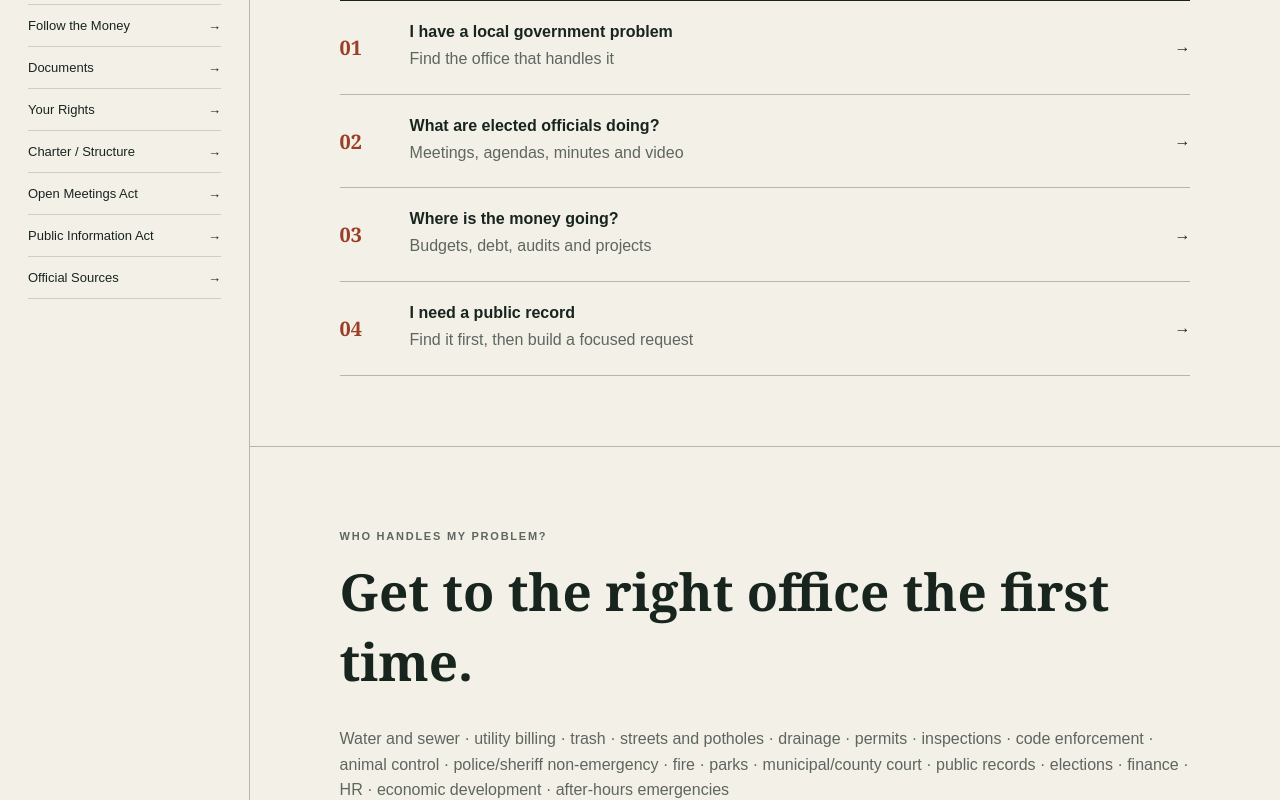
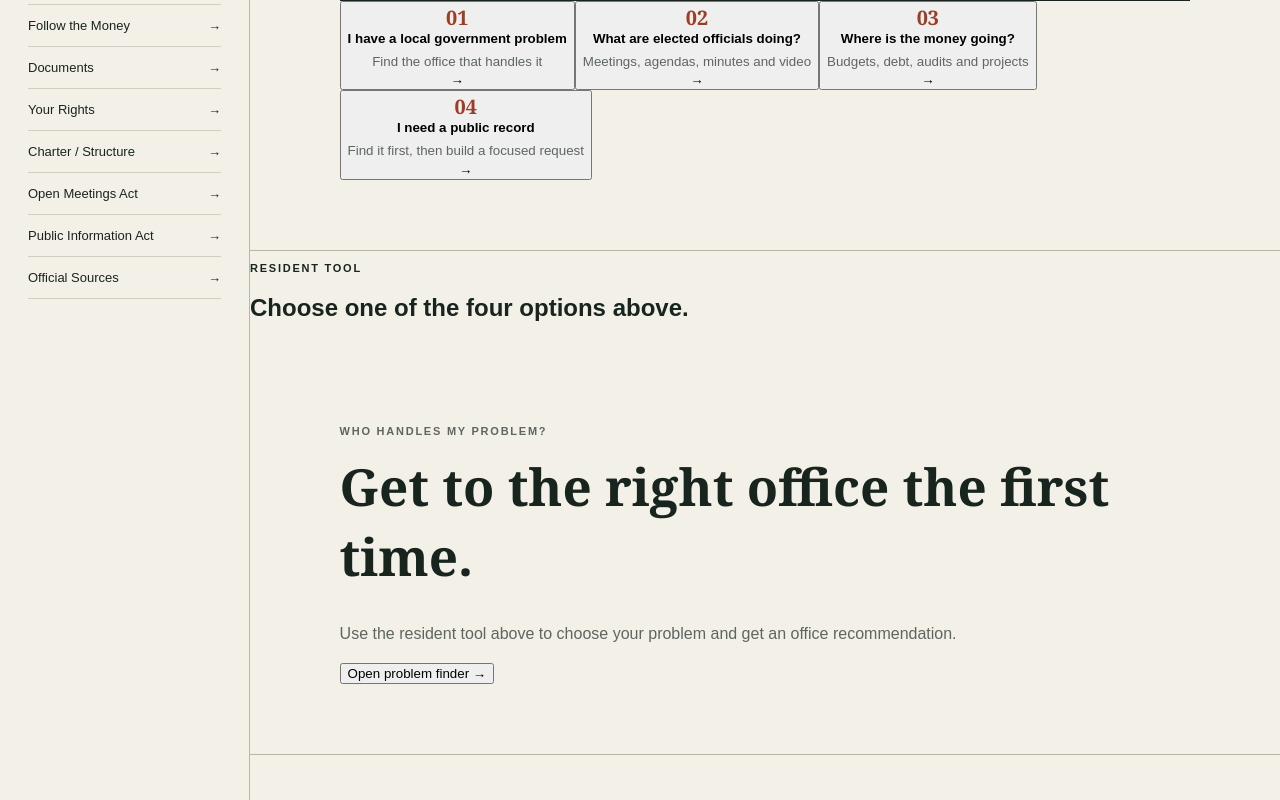
Before and after one commit to cryptoqueen23/texas-civic-guide, a Next.js app: page /gatesville in a window 1280 px wide. Shown: the part 960-1760 px from the top of the page. Built offline with nearby package versions, Linux system fonts and the light colour scheme.

Commit message:
Make resident action cards interactive

```diff
--- a/components/CityHome.tsx
+++ b/components/CityHome.tsx
@@ -10,6 +10,7 @@ type CityHomeProps = {
 };
 
 type Lang = 'en' | 'es';
+type ToolId = 'help' | 'meetings' | 'money' | 'records';
 
 const copy = {
   en: {
@@ -40,38 +41,105 @@ const nav = {
 };
 
 const sections = [
-  {id:'help', en:'I have a local government problem', es:'Tengo un problema con el gobierno local', descEn:'Find the office that handles it', descEs:'Encuentra la oficina que lo atiende', keywords:'water sewer utility trash street pothole drainage permit inspection code animal court record election tax sheriff clerk agua alcantarillado factura basura calle bache drenaje permiso inspección código animal tribunal registro elección impuesto alguacil secretario'},
-  {id:'meetings', en:'What are elected officials doing?', es:'¿Qué están haciendo los funcionarios electos?', descEn:'Meetings, agendas, minutes and video', descEs:'Reuniones, agendas, actas y video', keywords:'meeting agenda council commissioners court minutes video speak public comment reunión agenda concejo comisionados actas video hablar comentario público'},
-  {id:'money', en:'Where is the money going?', es:'¿A dónde va el dinero?', descEn:'Budgets, debt, audits and projects', descEs:'Presupuestos, deuda, auditorías y proyectos', keywords:'budget audit debt tax bond contract procurement capital water sewer presupuesto auditoría deuda impuesto bono contrato compras capital'},
-  {id:'records', en:'I need a public record', es:'Necesito un registro público', descEn:'Find it first, then build a focused request', descEs:'Encuéntralo primero y luego prepara una solicitud precisa', keywords:'record TPIA PIR open records public information document ordinance resolution report campaign finance registro información pública documento ordenanza resolución informe campaña finanzas'},
+  {id:'help' as ToolId, en:'I have a local government problem', es:'Tengo un problema con el gobierno local', descEn:'Find the office that handles it', descEs:'Encuentra la oficina que lo atiende', keywords:'water sewer utility trash street pothole drainage permit inspection code animal court record election tax sheriff clerk agua alcantarillado factura basura calle bache drenaje permiso inspección código animal tribunal registro elección impuesto alguacil secretario'},
+  {id:'meetings' as ToolId, en:'What are elected officials doing?', es:'¿Qué están haciendo los funcionarios electos?', descEn:'Meetings, agendas, minutes and video', descEs:'Reuniones, agendas, actas y video', keywords:'meeting agenda council commissioners court minutes video speak public comment reunión agenda concejo comisionados actas video hablar comentario público'},
+  {id:'money' as ToolId, en:'Where is the money going?', es:'¿A dónde va el dinero?', descEn:'Budgets, debt, audits and projects', descEs:'Presupuestos, deuda, auditorías y proyectos', keywords:'budget audit debt tax bond contract procurement capital water sewer presupuesto auditoría deuda impuesto bono contrato compras capital'},
+  {id:'records' as ToolId, en:'I need a public record', es:'Necesito un registro público', descEn:'Find it first, then build a focused request', descEs:'Encuéntralo primero y luego prepara una solicitud precisa', keywords:'record TPIA PIR open records public information document ordinance resolution report campaign finance registro información pública documento ordenanza resolución informe campaña finanzas'},
   {id:'rights', en:'What are my rights?', es:'¿Cuáles son mis derechos?', descEn:'Texas open government and local authority', descEs:'Gobierno abierto de Texas y autoridad local', keywords:'rights charter open meetings OMA public information PIA TPIA speak council authority manager derechos carta reuniones abiertas información pública hablar autoridad administrador'}
 ];
 
-export default function CityHome({ city, subtitle, officialUrl }: CityHomeProps) {
+const cityProblems = [
+  ['water','Water / sewer','Agua / alcantarillado','Utility / Public Works','Servicios públicos / Obras Públicas'],
+  ['billing','Utility bill / payment','Factura / pago de servicios','Utility Billing','Facturación de servicios'],
+  ['trash','Trash / bulk pickup','Basura / recogida grande','Solid Waste / Sanitation','Residuos Sólidos / Saneamiento'],
+  ['street','Pothole / street / drainage','Bache / calle / drenaje','Public Works / Streets','Obras Públicas / Calles'],
+  ['permit','Permit / inspection','Permiso / inspección','Development / Building Inspections','Desarrollo / Inspecciones'],
+  ['code','Code enforcement','Cumplimiento de códigos','Code Enforcement','Cumplimiento de Códigos'],
+  ['animal','Animal control','Control de animales','Animal Control','Control de Animales'],
+  ['court','Ticket / municipal court','Multa / tribunal municipal','Municipal Court','Tribunal Municipal'],
+  ['records','Public records','Registros públicos','City Secretary / Public Information','Secretaría Municipal / Información Pública'],
+  ['elections','City elections','Elecciones municipales','City Secretary / Elections','Secretaría Municipal / Elecciones']
+];
+
+const countyProblems = [
+  ['tax','Property tax / vehicle registration','Impuesto predial / registro vehicular','Tax Assessor-Collector','Asesor-Recaudador de Impuestos'],
+  ['records','Deeds / property records / official records','Escrituras / propiedad / registros oficiales','County Clerk','Secretaría del Condado'],
+  ['court','Court case / filing','Caso judicial / presentación','County or District Clerk','Secretaría del Condado o Distrito'],
+  ['elections','Voting / elections','Votación / elecciones','Elections Administration','Administración de Elecciones'],
+  ['road','County road / precinct issue','Camino del condado / precinto','County Commissioner Precinct','Comisionado del Precinto'],
+  ['sheriff','Sheriff / non-emergency','Alguacil / no emergencia','Sheriff’s Office','Oficina del Alguacil'],
+  ['jail','Jail / inmate information','Cárcel / información de reclusos','Sheriff / Jail','Alguacil / Cárcel'],
+  ['records-request','Public information request','Solicitud de información pública','County public-information officer / record custodian','Oficial de información pública / custodio'],
+  ['budget','County budget / audit','Presupuesto / auditoría del condado','County Auditor / Commissioners Court','Auditor del Condado / Tribunal de Comisionados'],
+  ['emergency','Emergency management','Manejo de emergencias','Emergency Management','Manejo de Emergencias']
+];
+
+export default function CityHome({ city, subtitle, officialUrl, jurisdictionType='city' }: CityHomeProps) {
   const [lang,setLang]=useState<Lang>('en');
   const [query,setQuery]=useState('');
   const [submitted,setSubmitted]=useState(false);
+  const [activeTool,setActiveTool]=useState<ToolId | null>(null);
+  const [selectedProblem,setSelectedProblem]=useState<string | null>(null);
   const t=copy[lang];
+  const problems=jurisdictionType==='county'?countyProblems:cityProblems;
+
   const results=useMemo(()=>{
     const q=query.trim().toLowerCase();
     if(!q) return [];
     return sections.filter(s => `${s.en} ${s.es} ${s.descEn} ${s.descEs} ${s.keywords}`.toLowerCase().includes(q));
   },[query]);
-  function submit(e:FormEvent){e.preventDefault();setSubmitted(true);requestAnimationFrame(()=>document.getElementById('search-results')?.scrollIntoView({behavior:'smooth',block:'start'}));}
+
+  function openTool(id:ToolId){
+    setActiveTool(id);
+    setSelectedProblem(null);
+    requestAnimationFrame(()=>document.getElementById('resident-tool')?.scrollIntoView({behavior:'smooth',block:'start'}));
+  }
+
+  function submit(e:FormEvent){
+    e.preventDefault();
+    setSubmitted(true);
+    const first=results[0];
+    if(first && ['help','meetings','money','records'].includes(first.id)) setActiveTool(first.id as ToolId);
+    requestAnimationFrame(()=>document.getElementById('search-results')?.scrollIntoView({behavior:'smooth',block:'start'}));
+  }
+
   const ids=['help','hall','meetings','money','documents','rights','charter','oma','pia','sources'];
+  const selected=problems.find(p=>p[0]===selectedProblem);
+
   return <main id="main" lang={lang}>
     <header className="city-header"><a className="wordmark" href="/">TEXAS <span>CIVIC GUIDE</span></a><nav aria-label="Utility"><a href="#sources">{t.sources}</a><a href="#accessibility">{t.accessibility}</a><button type="button" onClick={()=>{setLang(lang==='en'?'es':'en');setSubmitted(false)}} aria-label={lang==='en'?'Cambiar a español':'Switch to English'}>{t.toggle}</button></nav></header>
     <div className="city-label"><span>{t.your}</span><strong>{city}</strong><small>{subtitle}</small></div>
     <section className="resident-hero"><div className="hero-copy"><p className="eyebrow">{t.eyebrow}</p><h1>{t.heroA}<br/><em>{t.heroB}</em></h1><p>{t.intro}</p></div>
       <form className="big-search" onSubmit={submit}><label htmlFor="city-search">{t.search} {city}</label><div><input id="city-search" value={query} onChange={e=>{setQuery(e.target.value);setSubmitted(false)}} placeholder={t.placeholder}/><button type="submit">{t.search}</button></div><small>{t.searchNote}</small></form>
     </section>
-    {submitted && <section id="search-results" className="search-results" aria-live="polite"><p className="section-kicker">{t.results}</p>{results.length? <div className="action-list">{results.map((r,i)=><a href={'#'+r.id} key={r.id}><b>0{i+1}</b><div><strong>{lang==='en'?r.en:r.es}</strong><span>{lang==='en'?r.descEn:r.descEs}</span></div><i>→</i></a>)}</div>:<p>{t.noResults} <a href={officialUrl} target="_blank" rel="noreferrer">{t.visit} ↗</a></p>}</section>}
+
+    {submitted && <section id="search-results" className="search-results" aria-live="polite"><p className="section-kicker">{t.results}</p>{results.length? <div className="action-list">{results.map((r,i)=>['help','meetings','money','records'].includes(r.id)?<button type="button" onClick={()=>openTool(r.id as ToolId)} key={r.id}><b>0{i+1}</b><div><strong>{lang==='en'?r.en:r.es}</strong><span>{lang==='en'?r.descEn:r.descEs}</span></div><i>→</i></button>:<a href={'#'+r.id} key={r.id}><b>0{i+1}</b><div><strong>{lang==='en'?r.en:r.es}</strong><span>{lang==='en'?r.descEn:r.descEs}</span></div><i>→</i></a>)}</div>:<p>{t.noResults} <a href={officialUrl} target="_blank" rel="noreferrer">{t.visit} ↗</a></p>}</section>}
+
     <div className="city-layout"><aside><p>{t.explore}</p>{nav[lang].map((item,i)=><a key={item} href={'#'+ids[i]}>{item}<span>→</span></a>)}</aside><div className="city-content">
-      <section className="start"><p className="section-kicker">{t.start}</p><h2>{t.skip}</h2><div className="action-list">{sections.slice(0,4).map((s,i)=><a href={'#'+s.id} key={s.id}><b>0{i+1}</b><div><strong>{lang==='en'?s.en:s.es}</strong><span>{lang==='en'?s.descEn:s.descEs}</span></div><i>→</i></a>)}</div></section>
-      <section id="help" className="editorial-section"><p className="section-kicker">{lang==='en'?'WHO HANDLES MY PROBLEM?':'¿QUIÉN ATIENDE MI PROBLEMA?'}</p><h2>{lang==='en'?'Get to the right office the first time.':'Llega a la oficina correcta desde el principio.'}</h2><p>{lang==='en'?'Water and sewer · utility billing · trash · streets and potholes · drainage · permits · inspections · code enforcement · animal control · police/sheriff non-emergency · fire · parks · municipal/county court · public records · elections · finance · HR · economic development · after-hours emergencies':'Agua y alcantarillado · facturación · basura · calles y baches · drenaje · permisos · inspecciones · cumplimiento de códigos · control de animales · policía/alguacil no emergencia · bomberos · parques · tribunal municipal/del condado · registros públicos · elecciones · finanzas · recursos humanos · desarrollo económico · emergencias fuera de horario'}</p></section>
+      <section className="start"><p className="section-kicker">{t.start}</p><h2>{t.skip}</h2><div className="action-list">{sections.slice(0,4).map((s,i)=><button type="button" onClick={()=>openTool(s.id as ToolId)} key={s.id}><b>0{i+1}</b><div><strong>{lang==='en'?s.en:s.es}</strong><span>{lang==='en'?s.descEn:s.descEs}</span></div><i>→</i></button>)}</div></section>
+
+      <section id="resident-tool" className={`resident-tool ${activeTool?'is-open':''}`} aria-live="polite">
+        {!activeTool && <div><p className="section-kicker">{lang==='en'?'RESIDENT TOOL':'HERRAMIENTA PARA RESIDENTES'}</p><h2>{lang==='en'?'Choose one of the four options above.':'Elige una de las cuatro opciones arriba.'}</h2></div>}
+
+        {activeTool==='help' && <div>
+          <p className="section-kicker">{lang==='en'?'WHO HANDLES MY PROBLEM?':'¿QUIÉN ATIENDE MI PROBLEMA?'}</p>
+          <h2>{lang==='en'?'Tell us what happened.':'Dinos qué pasó.'}</h2>
+          <p>{lang==='en'?'Pick the closest match. We’ll tell you which local office normally handles it.':'Elige la opción más cercana. Te diremos qué oficina local normalmente lo atiende.'}</p>
+          <div className="problem-grid">{problems.map(p=><button type="button" className={selectedProblem===p[0]?'selected':''} onClick={()=>setSelectedProblem(p[0])} key={p[0]}>{lang==='en'?p[1]:p[2]}</button>)}</div>
+          {selected && <div className="office-result"><span>{lang==='en'?'START HERE':'EMPIEZA AQUÍ'}</span><h3>{lang==='en'?selected[3]:selected[4]}</h3><p>{lang==='en'?`This is the office that normally handles “${selected[1]}” for this type of local government. Verify current contact details on the official ${city} website.`:`Esta es la oficina que normalmente atiende “${selected[2]}” para este tipo de gobierno local. Verifica los datos de contacto actuales en el sitio oficial de ${city}.`}</p><a href={officialUrl} target="_blank" rel="noreferrer">{lang==='en'?'Open official website':'Abrir sitio oficial'} ↗</a></div>}
+        </div>}
+
+        {activeTool==='meetings' && <div><p className="section-kicker">{lang==='en'?'MEETINGS':'REUNIONES'}</p><h2>{lang==='en'?'Find what elected officials are doing.':'Mira qué están haciendo los funcionarios electos.'}</h2><div className="tool-links"><a href={officialUrl} target="_blank" rel="noreferrer">{lang==='en'?'Find agendas and meeting notices':'Buscar agendas y avisos'} ↗</a><a href="#rights">{lang==='en'?'Learn your Open Meetings Act rights':'Conoce tus derechos bajo la Ley de Reuniones Abiertas'} →</a></div></div>}
+
+        {activeTool==='money' && <div><p className="section-kicker">{lang==='en'?'FOLLOW THE MONEY':'SIGUE EL DINERO'}</p><h2>{lang==='en'?'Start with the official financial record.':'Empieza con el registro financiero oficial.'}</h2><div className="tool-links"><a href={officialUrl} target="_blank" rel="noreferrer">{lang==='en'?'Find budgets, audits and financial documents':'Buscar presupuestos, auditorías y documentos financieros'} ↗</a><a href="#money">{lang==='en'?'See what each document can tell you':'Ver qué puede decirte cada documento'} →</a></div></div>}
+
+        {activeTool==='records' && <div><p className="section-kicker">{lang==='en'?'PUBLIC RECORDS':'REGISTROS PÚBLICOS'}</p><h2>{lang==='en'?'Find it before you request it.':'Encuéntralo antes de pedirlo.'}</h2><p>{lang==='en'?'Check the official site first for agendas, minutes, budgets, audits, ordinances, resolutions and reports. If it is not already published, the next step is a focused Texas Public Information Act request.':'Primero revisa el sitio oficial para agendas, actas, presupuestos, auditorías, ordenanzas, resoluciones e informes. Si no está publicado, el próximo paso es una solicitud precisa bajo la Ley de Información Pública de Texas.'}</p><div className="tool-links"><a href={officialUrl} target="_blank" rel="noreferrer">{lang==='en'?'Search official records':'Buscar registros oficiales'} ↗</a><a href="#rights">{lang==='en'?'Learn the Public Information Act':'Conoce la Ley de Información Pública'} →</a></div></div>}
+      </section>
+
+      <section id="help" className="editorial-section"><p className="section-kicker">{lang==='en'?'WHO HANDLES MY PROBLEM?':'¿QUIÉN ATIENDE MI PROBLEMA?'}</p><h2>{lang==='en'?'Get to the right office the first time.':'Llega a la oficina correcta desde el principio.'}</h2><p>{lang==='en'?'Use the resident tool above to choose your problem and get an office recommendation.':'Usa la herramienta de arriba para elegir tu problema y recibir una recomendación de oficina.'}</p><button className="inline-tool-button" type="button" onClick={()=>openTool('help')}>{lang==='en'?'Open problem finder':'Abrir buscador de oficinas'} →</button></section>
       <section id="meetings" className="editorial-section split"><div><p className="section-kicker">{lang==='en'?'WHAT ARE THEY DOING?':'¿QUÉ ESTÁN HACIENDO?'}</p><h2>{lang==='en'?'Meetings without the scavenger hunt.':'Reuniones sin búsqueda del tesoro.'}</h2><p>{lang==='en'?'Next meeting, agenda, packet, minutes, video, how to speak and the Open Meetings Act rules that matter to residents.':'Próxima reunión, agenda, paquete, actas, video, cómo participar y las reglas de la Ley de Reuniones Abiertas que importan a los residentes.'}</p></div><div className="source-note"><b>{lang==='en'?'Official first':'Primero lo oficial'}</b><p>{lang==='en'?'Every factual summary should trace back to the local government or State of Texas.':'Todo resumen factual debe poder rastrearse al gobierno local o al Estado de Texas.'}</p></div></section>
       <section id="money" className="editorial-section"><p className="section-kicker">{lang==='en'?'FOLLOW THE MONEY':'SIGUE EL DINERO'}</p><h2>{lang==='en'?'Numbers need receipts.':'Los números necesitan recibos.'}</h2><p>{lang==='en'?'Tax rates, budgets, debt, bonds, audits, contracts and capital projects, with an official source attached to every number.':'Tasas de impuestos, presupuestos, deuda, bonos, auditorías, contratos y proyectos de capital, con una fuente oficial para cada cifra.'}</p></section>
-      <section id="records" className="dark-section"><p>{lang==='en'?'FIND IT BEFORE YOU PIR IT':'ENCUÉNTRALO ANTES DE PEDIRLO'}</p><h2>{lang==='en'?'The record may already be public.':'El registro quizá ya sea público.'}</h2><span>{lang==='en'?'Search budgets, audits, contracts, agendas, minutes, ordinances, resolutions, reports and campaign finance before writing a Public Information Act request.':'Busca presupuestos, auditorías, contratos, agendas, actas, ordenanzas, resoluciones, informes y finanzas de campaña antes de presentar una solicitud de información pública.'}</span></section>
+      <section id="records" className="dark-section"><p>{lang==='en'?'FIND IT BEFORE YOU PIR IT':'ENCUÉNTRALO ANTES DE PEDIRLO'}</p><h2>{lang==='en'?'The record may already be public.':'El registro quizá ya sea público.'}</h2><span>{lang==='en'?'Search budgets, audits, contracts, agendas, minutes, ordinances, resolutions, reports and campaign finance before writing a Public Information Act request.':'Busca presupuestos, auditorías, contratos, agendas, actas, ordenanzas, resoluciones, informes y finanzas de campaña antes de presentar una solicitud de información pública.'}</span><button className="dark-tool-button" type="button" onClick={()=>openTool('records')}>{lang==='en'?'Start record finder':'Empezar buscador de registros'} →</button></section>
       <section id="rights" className="editorial-section"><p className="section-kicker">{lang==='en'?'YOUR RIGHTS':'TUS DERECHOS'}</p><h2>{lang==='en'?'Texas law, translated into human.':'La ley de Texas, explicada en lenguaje humano.'}</h2><p>{lang==='en'?`Learn the Open Meetings Act and Public Information Act from shared statewide legal modules, then see how they apply to ${city}.`:`Aprende la Ley de Reuniones Abiertas y la Ley de Información Pública y luego mira cómo se aplican a ${city}.`}</p></section>
       <section id="sources" className="sources"><strong>{t.official}</strong><a href={officialUrl} target="_blank" rel="noreferrer">{t.visit} ↗</a></section>
     </div></div>
```
